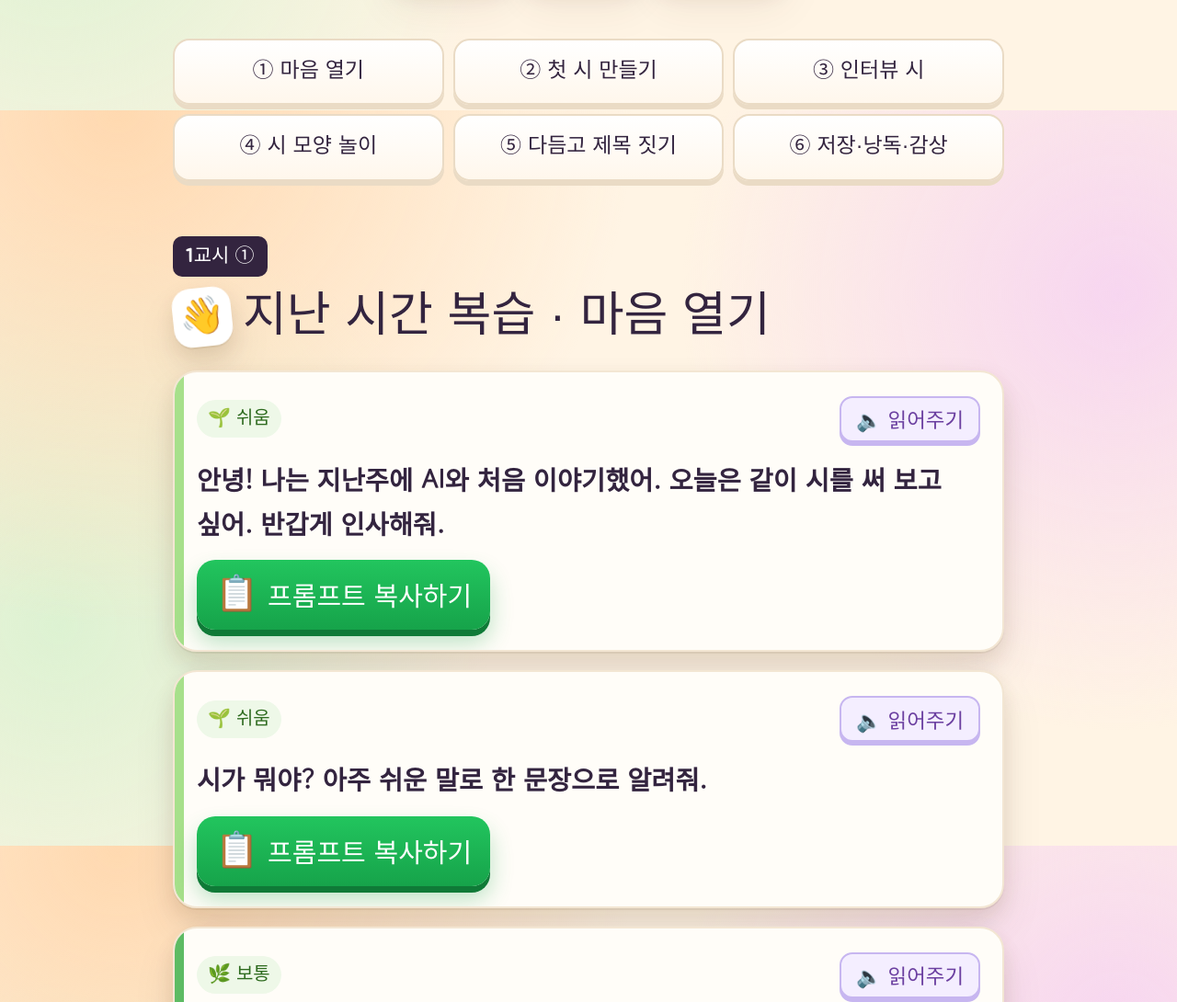
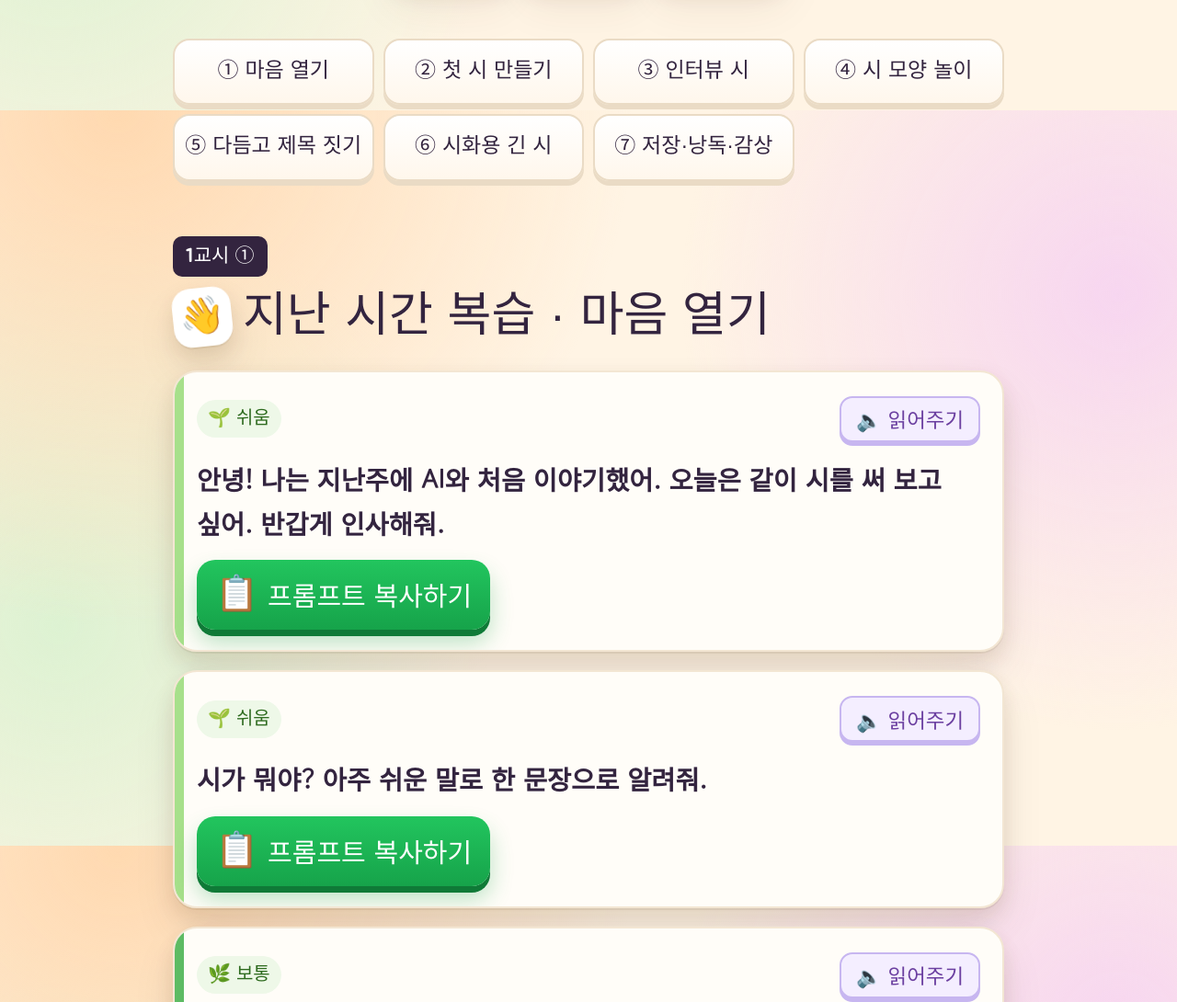
Before and after one commit to dandelionmedia/modu_2_write, a plain HTML site: page index.html in a window 1280 px wide. Shown: the part 2280-3370 px from the top of the page at 92% size. Drawn offline with Linux system fonts and the light colour scheme.

Commit message:
Add files via upload

```diff
--- a/index.html
+++ b/index.html
@@ -110,7 +110,8 @@
       <a href="#s3">③ 인터뷰 시</a>
       <a href="#s4">④ 시 모양 놀이</a>
       <a href="#s5">⑤ 다듬고 제목 짓기</a>
-      <a href="#s6">⑥ 저장·낭독·감상</a>
+      <a href="#s6">⑥ 시화용 긴 시</a>
+      <a href="#s7">⑦ 저장·낭독·감상</a>
     </nav>
 
     <!-- 프롬프트 영역 (script.js 에서 그려요) -->
--- a/script.js
+++ b/script.js
@@ -109,10 +109,42 @@ const SECTIONS = [
     ]
   },
   {
-    id: 's6', period: '2교시 ②', icon: '🎤', title: '저장하고 낭독 · 감상하기',
+    id: 's6', period: '2교시 ②', icon: '🖼️', title: '시화에 넣을 긴 시 만들기',
+    desc: '다음 시간(12월 4일)에는 그림 위에 시를 넣는 <strong>시화</strong>를 만들어요. 시화에 넣기 좋은 시는 <strong>3~4연, 12~16줄</strong>이에요. 한 줄은 짧게 써요!',
+    groups: [
+      { title: '📏 내 시를 길게 늘리기', items: [
+        { lv: 1, text: '이 시를 시화에 넣을 수 있게 길게 늘려줘. 3연으로, 한 연에 4줄씩 써줘. 쉬운 말로 써줘.', note: '1교시에 만든 시가 화면에 있는 상태에서 말해요.' },
+        { lv: 2, text: '이 시를 [3연/4연]으로 길게 다시 써줘. 한 줄은 짧게 쓰고, 연과 연 사이는 한 줄 띄어줘.' },
+        { lv: 2, text: '이 시를 길게 늘려줘. 1연은 눈에 보이는 것, 2연은 귀에 들리는 소리, 3연은 내 마음을 써줘. 모두 12줄로 써줘.' },
+        { lv: 3, text: '내가 처음 한 말은 그대로 두고, 앞과 뒤에 이야기를 더해서 16줄 시로 만들어줘.' }
+      ]},
+      { title: '🌟 처음부터 긴 시 만들기', items: [
+        { lv: 1, text: '[가을]을 주제로 시화에 넣을 긴 시를 써줘. 3연, 12줄로, 쉬운 말로 써줘.' },
+        { lv: 2, text: '[엄마]에게 보내는 긴 시를 써줘. 1연은 고마운 마음, 2연은 함께한 추억, 3연은 하고 싶은 말로 써줘.' },
+        { lv: 2, text: '처음, 가운데, 끝이 있는 이야기 시를 써줘. 주제는 [바다에 갔던 날]이야. 4연으로 써줘.' }
+      ]},
+      { title: '🏫 우리 학교 시 — 모두사랑장애인야간학교', items: [
+        { lv: 1, kind: '사행시', text: "'모두사랑' 네 글자로 사행시를 써줘. 따뜻하고 쉬운 말로 써줘." },
+        { lv: 2, kind: '긴 사행시', text: "'모두사랑' 네 글자로 사행시를 써줘. 시화에 넣을 수 있게 한 글자마다 3줄씩, 모두 12줄로 써줘." },
+        { lv: 1, kind: '우리 학교', text: '모두사랑장애인야간학교에서 친구들과 함께 공부하는 기쁨을 긴 시로 써줘. 3연, 12줄로, 쉬운 말로 써줘.' },
+        { lv: 2, kind: '밤의 교실', text: '불이 켜진 밤의 우리 교실을 주제로 시를 써줘. 1연은 학교에 오는 길, 2연은 교실 안 친구들, 3연은 집에 가는 밤하늘을 써줘.' },
+        { lv: 2, kind: '학교 이름', text: "우리 학교 이름은 '모두사랑'이야. '모두를 사랑한다'는 뜻을 담아서, 우리 학교를 자랑하는 긴 시를 4연으로 써줘." },
+        { lv: 2, kind: '배움의 기쁨', text: '나는 야간학교에서 [글씨 쓰기]를 배워서 기뻐. 이 이야기를 넣어서 우리 학교에 고마운 마음을 담은 긴 시를 3연으로 써줘.' },
+        { lv: 3, kind: '우리 반 응원', text: "우리 반 [가꿈반/채움반]을 응원하는 긴 시를 써줘. '우리는 함께라서 더 빛나요'라는 말을 꼭 넣고, 4연으로 써줘." },
+        { lv: 3, kind: '열한 글자 행시', text: "'모두사랑장애인야간학교' 열한 글자로 행시를 써줘. 한 글자에 한 줄씩, 따뜻하고 희망찬 말로 써줘.", note: '모·두·사·랑·장·애·인·야·간·학·교 — 열한 줄 긴 시가 돼요!' }
+      ]},
+      { title: '🪄 긴 시가 어려울 때', items: [
+        { lv: 1, text: '이 시가 너무 어려워. 길이는 그대로 두고 더 쉬운 말로 바꿔줘.' },
+        { lv: 1, text: '한 줄에 글자를 적게 해서, 줄 수를 늘려서 다시 써줘.' }
+      ]}
+    ]
+  },
+  {
+    id: 's7', period: '2교시 ③', icon: '🎤', title: '저장하고 낭독 · 감상하기',
     groups: [
       { title: '💾 저장하기', items: [
         { lv: 1, text: '완성된 시를 제목과 함께 깔끔하게 정리해서 보여줘. 설명은 빼줘.' },
+        { lv: 1, text: '시화에 넣을 긴 시를 제목과 함께 정리해줘. 연과 연 사이는 한 줄 띄우고, 설명은 빼줘.' },
         { tip: "정리된 화면을 <strong>화면 캡처</strong>하거나, 복사해서 <strong>카카오톡 '나와의 채팅'</strong>에 보내 두어요. 다음 시간 시화 만들기에 사용해요.", icon: '📸' }
       ]},
       { title: '🗣️ 낭독 연습', items: [
--- a/style.css
+++ b/style.css
@@ -340,7 +340,7 @@ mark.blank, .prompt-text mark {
   display: grid; gap: 10px;
   grid-template-columns: repeat(2, 1fr);
 }
-@media (min-width: 768px) { .quicknav { grid-template-columns: repeat(3, 1fr); } }
+@media (min-width: 768px) { .quicknav { grid-template-columns: repeat(4, 1fr); } }
 .quicknav a {
   display: block;
   text-align: center;
```
